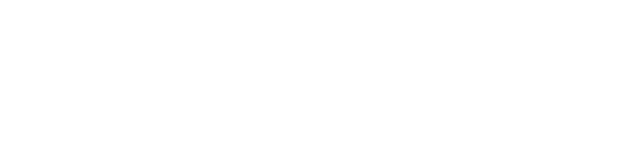
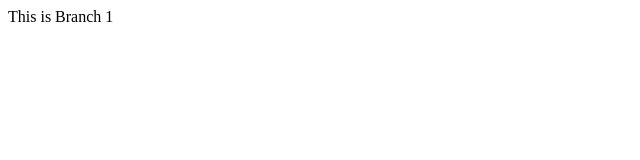
Before and after one commit to ankitagage/gittesting, a plain HTML site: page index.html in a window 1280 px wide. Shown: the whole page, without its empty margins (0-640 px from the left). Drawn offline with Linux system fonts and the light colour scheme.

Commit message:
Chnages to index.html in branch 1

```diff
--- a/index.html
+++ b/index.html
@@ -2,5 +2,8 @@
 	<head>
 		<title>GIT</title>
 	</head>
-	<body></body>
+	<body>
+		This is Branch 1
+
+	</body>
 </html>
```
Also changed, not shown: dir1/dir1.js (added), 1 other file.
